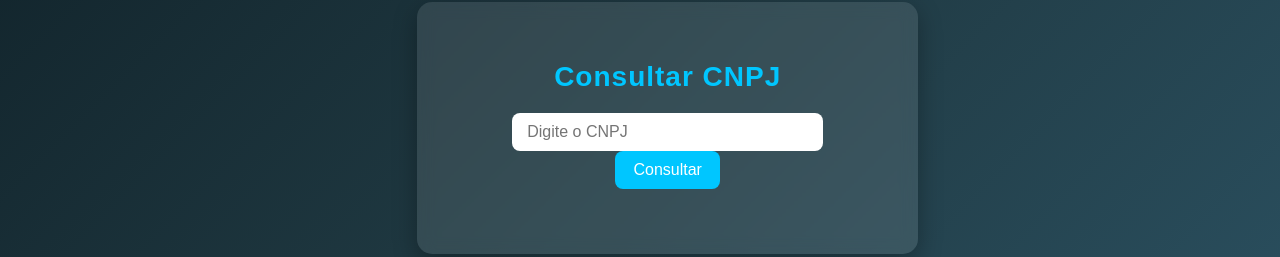
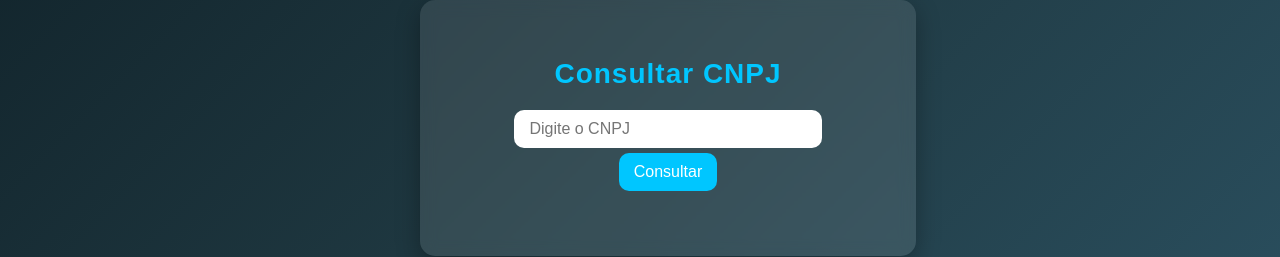
Before and after one commit to ErickRochaNascimento/API-CNPJ, a plain HTML site: page index.html in a window 1280 px wide. Shown: the part 272-529 px from the top of the page. Drawn offline with Linux system fonts and the light colour scheme.

Commit message:
Editando css

```diff
--- a/style.css
+++ b/style.css
@@ -41,7 +41,7 @@ body {
 
 input#CNPJ {
     padding: 10px 15px;
-    border-radius: 8px;
+    border-radius: 10px;
     border: none;
     outline: none;
     font-size: 16px;
@@ -57,8 +57,9 @@ button {
     background-color: #00c6ff;
     color: #fff;
     border: none;
-    border-radius: 8px;
-    padding: 10px 18px;
+    border-radius: 10px;
+    padding: 10px 15px;
+    margin-top: 5px;
     font-size: 16px;
     cursor: pointer;
     transition: background-color 0.3s, transform 0.2s;
```
